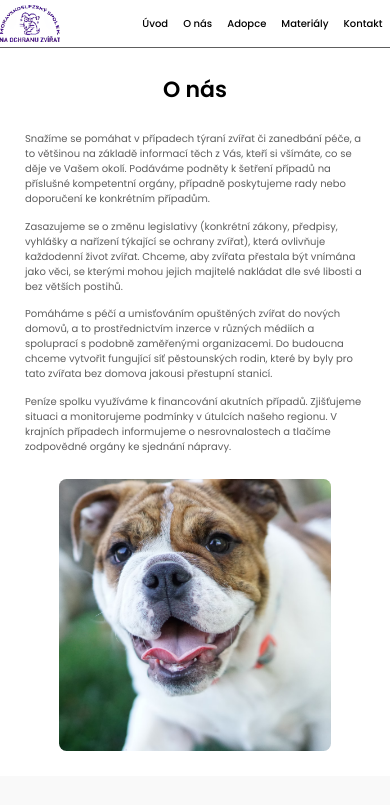
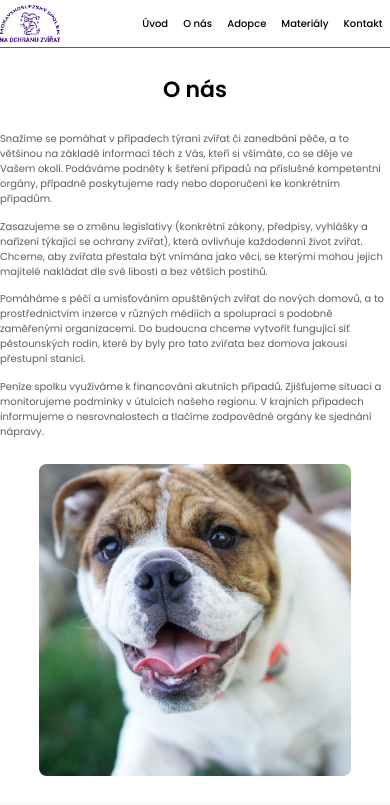
Before and after one commit to PatrikDemel/msoz-projekt, a React (Vite) app: page /msoz/o-nas in a window 390 px wide. Shown: the top 805 px of the page. Built offline with nearby package versions, Linux system fonts and the light colour scheme.

Commit message:
responsivity edited

```diff
--- a/src/pages/About.jsx
+++ b/src/pages/About.jsx
@@ -14,7 +14,7 @@ function Home() {
       <Navbar />
 
       {/* About section */}
-      <section className="px-10 md:px-0">
+      <section>
         <div className="container flex flex-col items-center mx-auto py-10">
           <h2 className="text-heading2Size font-bold text-center">O nás</h2>
           {/* Left side */}
```
